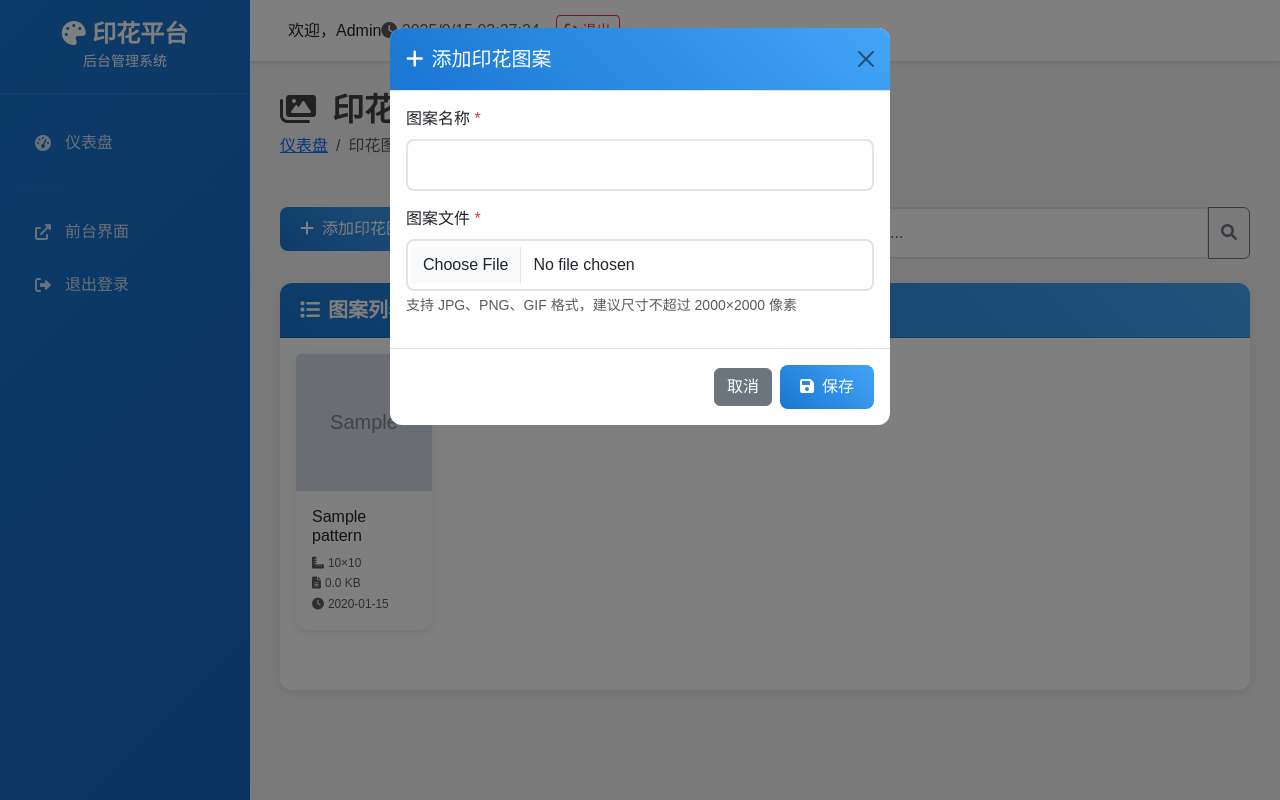
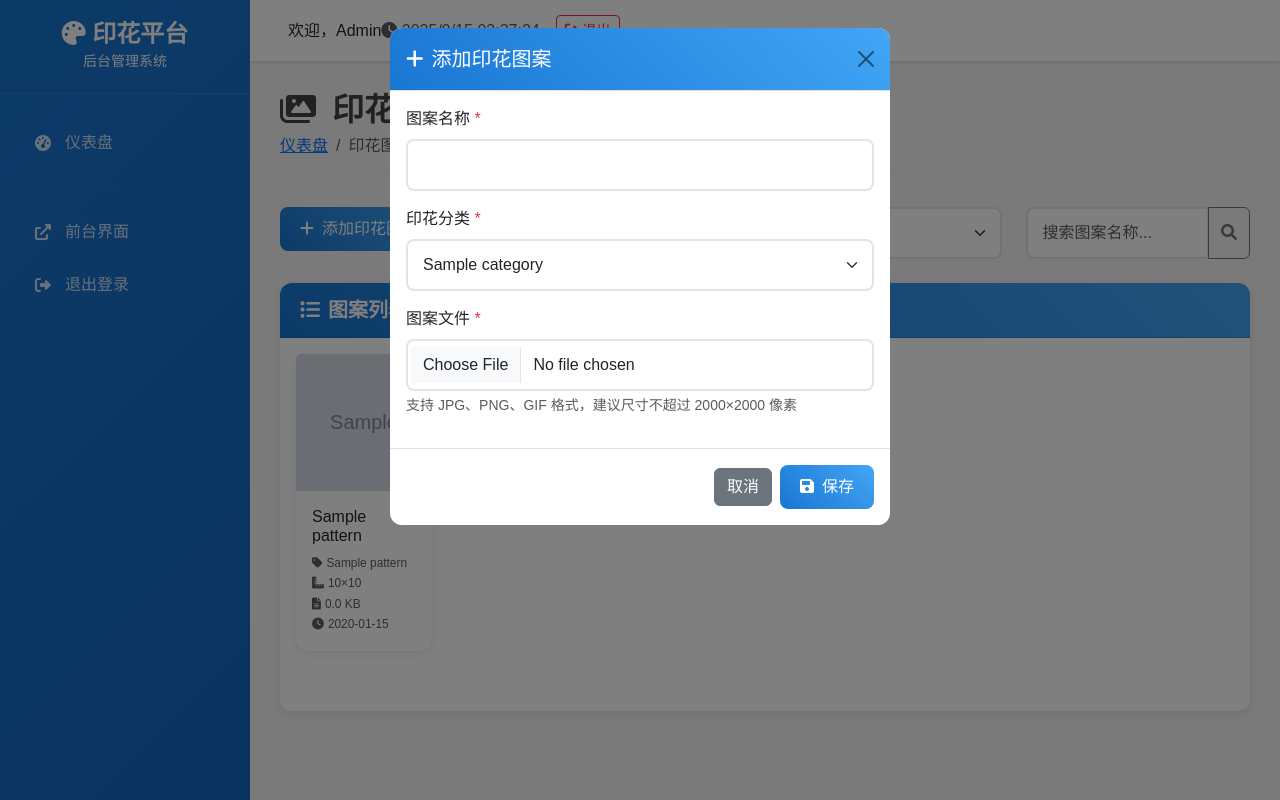
Before and after one commit to yincangshiwei/AutoDecal, a Flask app: template templates/admin/patterns.html in a window 1280 px wide, after a click on "添加印花图案". Run offline with Flask 3, Linux system fonts and the light colour scheme; the template is opened without the code that fills it: most values are stand-ins (such as "Sample title", 1, 10 or a date in 2020); grey boxes marked "Sample" are stand-in pictures; some libraries are stand-ins or nearby versions.

Commit message:
把印花图案和印花分类数据进行关联

```diff
--- a/backend/database.py
+++ b/backend/database.py
@@ -28,11 +28,13 @@ def init_database():
             name TEXT NOT NULL,
             filename TEXT NOT NULL,
             file_path TEXT NOT NULL,
+            category_id INTEGER DEFAULT 1,
             upload_time DATETIME DEFAULT CURRENT_TIMESTAMP,
             file_size INTEGER DEFAULT 0,
             image_width INTEGER DEFAULT 0,
             image_height INTEGER DEFAULT 0,
-            is_active BOOLEAN DEFAULT 1
+            is_active BOOLEAN DEFAULT 1,
+            FOREIGN KEY (category_id) REFERENCES pattern_categories (id)
         )
     ''')
 
@@ -194,6 +196,30 @@ def init_default_data(cursor):
             VALUES (?, ?, ?)
         ''', (name, is_default, sort_order))
 
+    # 创建默认印花分类
+    default_pattern_categories = [
+        ('默认分类', '系统默认印花分类', 1),
+        ('节日主题', '节日相关的印花图案', 2),
+        ('自然风光', '自然风景类印花图案', 3),
+        ('抽象艺术', '抽象艺术类印花图案', 4)
+    ]
+
+    for name, description, sort_order in default_pattern_categories:
+        cursor.execute('''
+            INSERT OR IGNORE INTO pattern_categories (name, description, sort_order)
+            VALUES (?, ?, ?)
+        ''', (name, description, sort_order))
+
+    # 为现有印花图案添加分类字段（如果不存在）
+    try:
+        cursor.execute("ALTER TABLE patterns ADD COLUMN category_id INTEGER DEFAULT 1")
+    except sqlite3.OperationalError:
+        # 字段已存在，忽略错误
+        pass
+
+    # 将现有的印花图案关联到默认分类（ID为1）
+    cursor.execute("UPDATE patterns SET category_id = 1 WHERE category_id IS NULL OR category_id = 0")
+
     # 创建默认角色
     import json
 
@@ -321,23 +347,38 @@ class DatabaseManager:
 
     # 印花图案相关操作
     @staticmethod
-    def get_patterns(active_only: bool = True) -> List[Dict[str, Any]]:
+    def get_patterns(category_id: Optional[int] = None, active_only: bool = True) -> List[Dict[str, Any]]:
         """获取印花图案列表"""
-        query = "SELECT * FROM patterns"
+        query = '''
+            SELECT p.*, pc.name as category_name
+            FROM patterns p
+            LEFT JOIN pattern_categories pc ON p.category_id = pc.id
+        '''
+        params = []
+        conditions = []
+
         if active_only:
-            query += " WHERE is_active = 1"
-        query += " ORDER BY upload_time DESC"
-        return DatabaseManager.execute_query(query)
+            conditions.append("p.is_active = 1")
+
+        if category_id:
+            conditions.append("p.category_id = ?")
+            params.append(category_id)
+
+        if conditions:
+            query += " WHERE " + " AND ".join(conditions)
+
+        query += " ORDER BY p.upload_time DESC"
+        return DatabaseManager.execute_query(query, tuple(params))
 
     @staticmethod
     def add_pattern(pattern: Pattern) -> int:
         """添加印花图案"""
         query = '''
-            INSERT INTO patterns (name, filename, file_path, file_size, image_width, image_height)
-            VALUES (?, ?, ?, ?, ?, ?)
+            INSERT INTO patterns (name, filename, file_path, category_id, file_size, image_width, image_height)
+            VALUES (?, ?, ?, ?, ?, ?, ?)
         '''
         return DatabaseManager.execute_insert(query, (
-            pattern.name, pattern.filename, pattern.file_path,
+            pattern.name, pattern.filename, pattern.file_path, pattern.category_id or 1,
             pattern.file_size, pattern.image_width, pattern.image_height
         ))
 
@@ -346,12 +387,12 @@ class DatabaseManager:
         """更新印花图案"""
         query = '''
             UPDATE patterns
-            SET name = ?, filename = ?, file_path = ?, file_size = ?,
+            SET name = ?, filename = ?, file_path = ?, category_id = ?, file_size = ?,
                 image_width = ?, image_height = ?
             WHERE id = ?
         '''
         return DatabaseManager.execute_update(query, (
-            pattern.name, pattern.filename, pattern.file_path,
+            pattern.name, pattern.filename, pattern.file_path, pattern.category_id or 1,
             pattern.file_size, pattern.image_width, pattern.image_height, pattern_id
         ))
 
@@ -397,11 +438,16 @@ class DatabaseManager:
     # 印花分类相关操作
     @staticmethod
     def get_pattern_categories(active_only: bool = True) -> List[Dict[str, Any]]:
-        """获取印花分类列表"""
-        query = "SELECT * FROM pattern_categories"
+        """获取印花分类列表（包含印花数量）"""
+        query = '''
+            SELECT pc.*,
+                   COUNT(p.id) as pattern_count
+            FROM pattern_categories pc
+            LEFT JOIN patterns p ON pc.id = p.category_id AND p.is_active = 1
+        '''
         if active_only:
-            query += " WHERE is_active = 1"
-        query += " ORDER BY sort_order, created_time"
+            query += " WHERE pc.is_active = 1"
+        query += " GROUP BY pc.id ORDER BY pc.sort_order, pc.created_time"
         return DatabaseManager.execute_query(query)
 
     @staticmethod
@@ -434,6 +480,12 @@ class DatabaseManager:
     @staticmethod
     def delete_pattern_category(category_id: int) -> int:
         """删除印花分类（软删除）"""
+        # 先将该分类下的印花图案移动到默认分类
+        DatabaseManager.execute_update(
+            "UPDATE patterns SET category_id = 1 WHERE category_id = ?",
+            (category_id,)
+        )
+        # 然后软删除分类
         query = "UPDATE pattern_categories SET is_active = 0 WHERE id = ?"
         return DatabaseManager.execute_update(query, (category_id,))
 
--- a/backend/models.py
+++ b/backend/models.py
@@ -13,6 +13,7 @@ class Pattern:
     name: str = ""
     filename: str = ""
     file_path: str = ""
+    category_id: int = 1
     upload_time: Optional[datetime] = None
     file_size: int = 0
     image_width: int = 0
--- a/templates/admin/patterns.html
+++ b/templates/admin/patterns.html
@@ -27,11 +27,25 @@
         </button>
     </div>
     <div class="col-md-6">
-        <div class="input-group">
-            <input type="text" class="form-control" id="searchInput" placeholder="搜索图案名称...">
-            <button class="btn btn-outline-secondary" type="button">
-                <i class="fas fa-search"></i>
-            </button>
+        <div class="row">
+            <div class="col-md-6">
+                <select class="form-select" id="categoryFilter" onchange="filterByCategory()">
+                    <option value="">所有分类</option>
+                    {% for category in categories %}
+                    <option value="{{ category.id }}" {% if request.args.get('category_id')|int == category.id %}selected{% endif %}>
+                        {{ category.name }} ({{ category.pattern_count or 0 }})
+                    </option>
+                    {% endfor %}
+                </select>
+            </div>
+            <div class="col-md-6">
+                <div class="input-group">
+                    <input type="text" class="form-control" id="searchInput" placeholder="搜索图案名称...">
+                    <button class="btn btn-outline-secondary" type="button">
+                        <i class="fas fa-search"></i>
+                    </button>
+                </div>
+            </div>
         </div>
     </div>
 </div>
@@ -63,6 +77,10 @@
                     <div class="card-body">
                         <h6 class="card-title">{{ pattern.name }}</h6>
                         <div class="pattern-info">
+                            <small class="text-muted">
+                                <i class="fas fa-tag me-1"></i>{{ pattern.category_name or '默认分类' }}
+                            </small>
+                            <br>
                             <small class="text-muted">
                                 <i class="fas fa-ruler-combined me-1"></i>{{ pattern.image_width }}×{{ pattern.image_height }}
                             </small>
@@ -105,6 +123,16 @@
                         <input type="text" class="form-control" id="patternName" name="name" required>
                     </div>
                     <div class="mb-3">
+                        <label for="patternCategory" class="form-label">印花分类 <span class="text-danger">*</span></label>
+                        <select class="form-select" id="patternCategory" name="category_id" required>
+                            {% for category in categories %}
+                            <option value="{{ category.id }}" {% if category.id == 1 %}selected{% endif %}>
+                                {{ category.name }}
+                            </option>
+                            {% endfor %}
+                        </select>
+                    </div>
+                    <div class="mb-3">
                         <label for="patternFile" class="form-label">图案文件 <span class="text-danger">*</span></label>
                         <input type="file" class="form-control" id="patternFile" name="file"
                                accept="image/*" required onchange="previewImage(this)">
@@ -142,6 +170,14 @@
                     <div class="mb-3">
                         <label for="editPatternName" class="form-label">图案名称 <span class="text-danger">*</span></label>
                         <input type="text" class="form-control" id="editPatternName" name="name" required>
+                    </div>
+                    <div class="mb-3">
+                        <label for="editPatternCategory" class="form-label">印花分类 <span class="text-danger">*</span></label>
+                        <select class="form-select" id="editPatternCategory" name="category_id" required>
+                            {% for category in categories %}
+                            <option value="{{ category.id }}">{{ category.name }}</option>
+                            {% endfor %}
+                        </select>
                     </div>
                     <div class="mb-3">
                         <label class="form-label">当前图片</label>
@@ -714,6 +750,18 @@ function displayUploadResults(result) {
     }
 }
 
+// 分类筛选
+function filterByCategory() {
+    const categoryId = document.getElementById('categoryFilter').value;
+    const url = new URL(window.location);
+    if (categoryId) {
+        url.searchParams.set('category_id', categoryId);
+    } else {
+        url.searchParams.delete('category_id');
+    }
+    window.location.href = url.toString();
+}
+
 // 编辑图案
 function editPattern(id) {
     fetch(`{{ url_for("admin_patterns.get_pattern") }}?id=${id}`)
@@ -723,6 +771,7 @@ function editPattern(id) {
                 const pattern = data.data;
                 document.getElementById('editPatternId').value = pattern.id;
                 document.getElementById('editPatternName').value = pattern.name;
+                document.getElementById('editPatternCategory').value = pattern.category_id || 1;
                 document.getElementById('editPreviewImg').src =
                     `{{ url_for('uploaded_file', filename='patterns/') }}${pattern.filename}`;
 
```
Also changed, not shown: routes/admin/admin_patterns_route.py (+18 -11 lines), database.db.
